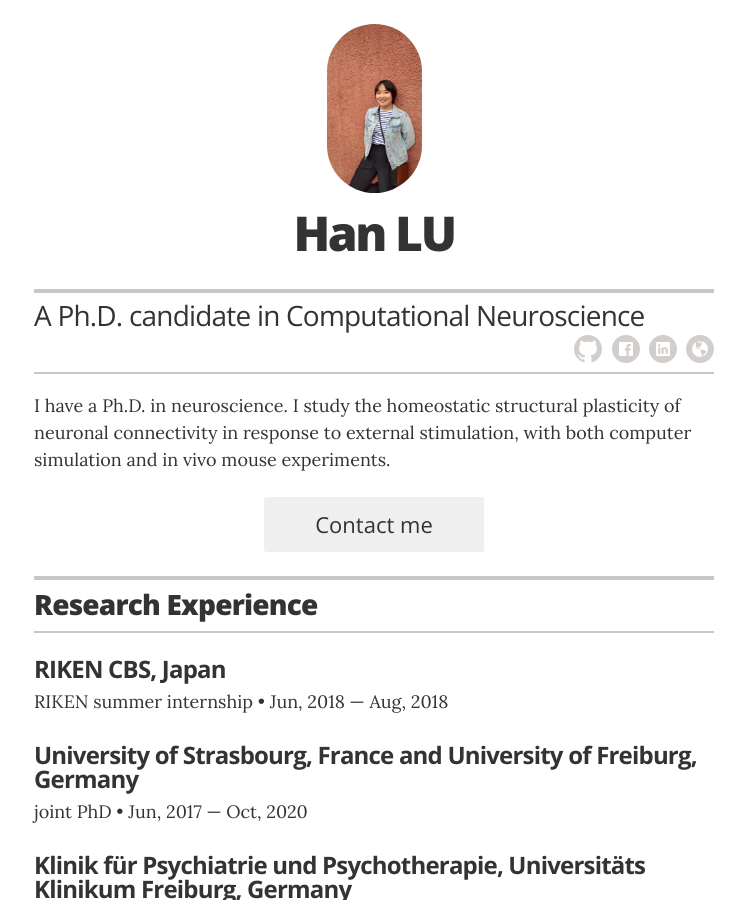
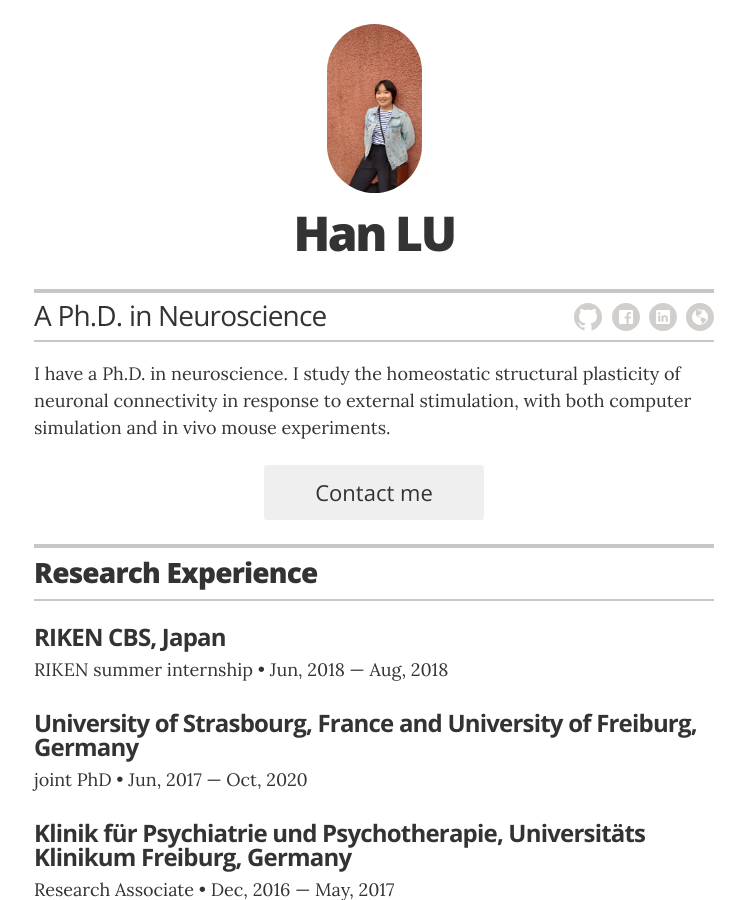
Before and after one commit to ErbB4/erbb4.github.io, a Jekyll site: the page built from index.html, in a window 1280 px wide and 900 px high. Shown: the whole window, without its empty margins (266-1011 px from the left). Built offline with Jekyll 4.4.1, drawn with Linux system fonts in a browser that asks for light colours.

Commit message:
Update _config.yml

```diff
--- a/_config.yml
+++ b/_config.yml
@@ -11,7 +11,7 @@ sass:
 # Resume settings
 resume_avatar:                  "true"
 resume_name:                    "Han LU"
-resume_title:                   "A Ph.D. candidate in Computational Neuroscience"
+resume_title:                   "A Ph.D. in Neuroscience"
 resume_contact_email:
   "han.lu@bcf.uni-freiburg.de"
 
```
